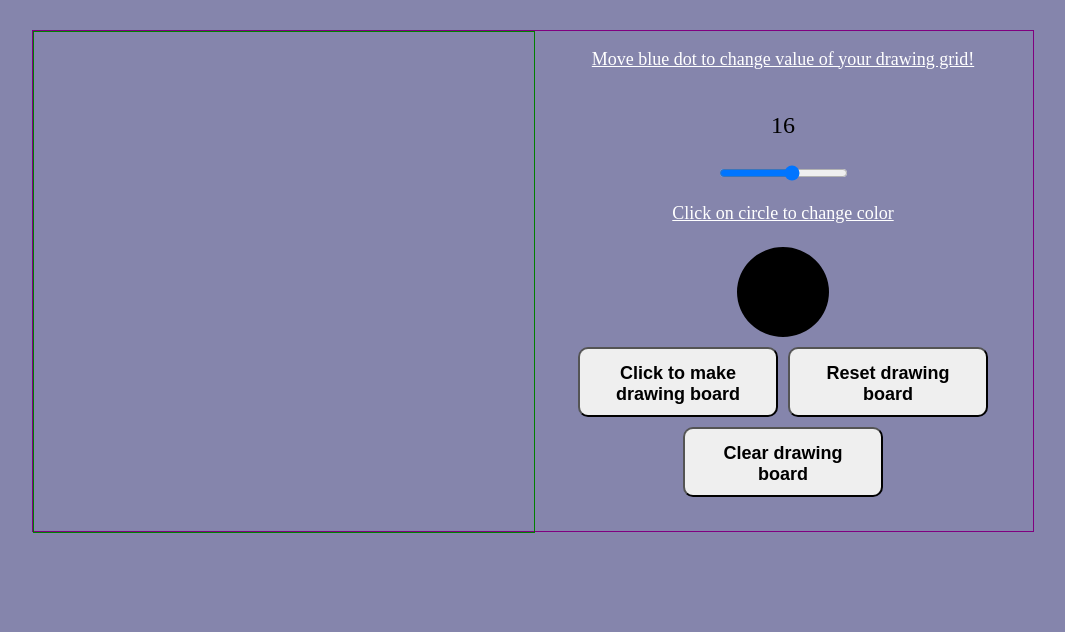
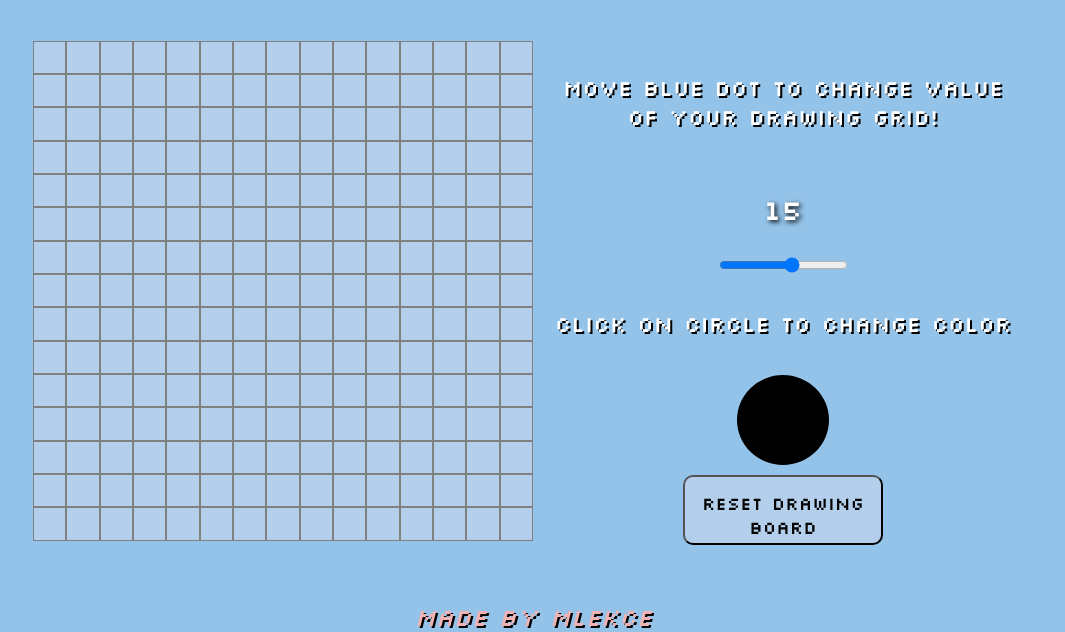
Before and after one commit to Mlekce/etch-a-sketch, a plain HTML site: page index.html in a window 1280 px wide. Shown: the part 180-812 px from the top of the page, without its empty margins (107-1172 px from the left). Drawn offline with Linux system fonts and the light colour scheme.

Commit message:
made gui more polished, app works good now.

```diff
--- a/index.html
+++ b/index.html
@@ -5,8 +5,11 @@
     <meta http-equiv="X-UA-Compatible" content="IE=edge">
     <meta name="viewport" content="width=device-width, initial-scale=1.0">
     <link rel="stylesheet" href="style.css">
+    <link rel="preconnect" href="https://fonts.googleapis.com">
+    <link rel="preconnect" href="https://fonts.gstatic.com" crossorigin>
+    <link href="https://fonts.googleapis.com/css2?family=Roboto&display=swap" rel="stylesheet">
     <script src="script.js" defer></script>
-    <title>Document</title>
+    <title>ETCH-A-SKETCH</title>
 </head>
 <body>
     <div class="main">
@@ -17,20 +20,26 @@
                 </div>
             </div>
             <div class="right-section">
-                <div style="color:white; font-size: 18px;text-decoration: underline;"><p>Move blue dot to change value of your drawing grid!</p></div>
+                <div class="instructions"><p>Move blue dot to change value of your drawing grid!</p></div>
                 <div ><span><p class="display">16</p></span></div>
                 <div><input oninput="displayValue()" onchange="displayValue()" type="range" id="slide" min="1" max="25" value="15"></div>
                 <div style="text-align:center ;">
-                    <div style="color:white; font-size: 18px;text-decoration: underline;"><p>Click on circle to change color</p></div>
+                    <div class="instructions"><p>Click on circle to change color</p></div>
                     <input type="color" id="pallete" onchange="colorsPicker()"></div>
                 <div id="buttons">
+                    <div><button class="reset" onclick="clearBackground()"> Reset drawing board</button></div>
+                   <!--
                     <div><button onclick="createGrid()">Click to make drawing board</button></div>
-                    <div><button class="reset" onclick="clearClass()"> Reset drawing board</button></div>
-                    <div><button class="reset" onclick="clearScreen()"> Clear drawing board</button></div>
+                    <div><button class="reset" onclick="clearScreen()"> Clear drawing board</button></div>-->
                 </div>
             </div>
         </div>
     <div>
-</div>
+        <br>
+        <br>
+        <br>
+    <div class="main madeBy">Made by Mlekce</div>
+
+
 </body>
 </html>
--- a/script.js
+++ b/script.js
@@ -2,8 +2,12 @@ const container = document.querySelector(".container");
 const display = document.querySelector(".display");
 const pallete = document.getElementById("pallete");
 
+displayValue();
+
 function displayValue(){
   display.innerText = document.querySelector('#slide').value;
+  clearScreen();
+  createGrid();
 }
 
 function colorsPicker(){
@@ -38,7 +42,7 @@ function clearScreen(){
   });
 };
 
-function clearClass(){
+function clearBackground(){
   const elements = document.querySelectorAll('.box');
     elements.forEach((element)=>{
     element.style.cssText = 'background-color:rgb(180, 207, 235)';
--- a/style.css
+++ b/style.css
@@ -1,3 +1,4 @@
+@import url('https://fonts.googleapis.com/css2?family=Roboto&family=Silkscreen&display=swap');
 .main {
     display: flex;
     flex-direction: column;
@@ -5,15 +6,20 @@
     justify-content: center;
 }
 .headline{
-    color: white;
+    color: rgb(240, 178, 178);
     font-size: 42px;
     font-weight: bold;
     flex-basis: 100%;
 }
+.madeBy{
+    color: white;
+    font-size: 24px;
+    font-style: italic;
+    color: rgb(240, 178, 178);
+}
 .section {
     display: flex;
     flex-direction: row;
-    border: 1px solid purple;
 }
 .left-section {
     height: 500px;
@@ -23,17 +29,13 @@
     display: flex;
     flex-direction: column;
     align-items: center;
-
     height: 500px;
     width: 500px;
     box-sizing: border-box;
-
 }
 .container {
     height: 500px;
     width: 500px;
-    border: 1px solid rgb(33, 72, 201);
-    border: 1px solid green;
     display: grid;
 }
 .box {
@@ -42,19 +44,21 @@
 
 }
 body {
+    text-shadow: 2px 2px black;
+    font-family: 'Roboto', sans-serif;
+    font-family: 'Silkscreen', cursive;
+    font-size: 400;
     margin: 0;
     padding: 0;
-    background-color: rgb(133, 133, 172);
+    background-color: rgb(148, 195, 233);
+    color: rgb(240, 178, 178);
 }
 .display {
-
-    color: black;
+    color: rgb(255, 255, 255);
     text-align: center;
-    font-size: 24px;
-
-
+    font-size: 28px;
+    text-shadow: 2px 2px 5px black;
 }
-
 #pallete {
     -webkit-appearance:none;
     -moz-appearance: none;
@@ -69,18 +73,28 @@ body {
     border-radius: 50%;
     border: 5px solid black;
 }
-
 button {
+    font-family: 'Silkscreen', cursive;
     padding: 14px;
     height: 70px;
     width: 200px;
     font-size: 18px;
-    font-weight: bold;
+    font-weight: 200;
     margin: 5px;
     border-radius: 10px;
+    background-color: rgb(180, 207, 235);
+    color: rgb(5, 5, 5);
 }
 #buttons {
     justify-content: center;
     display: flex;
     flex-wrap: wrap;
 }
+.instructions {
+    color: white;
+    text-align: center;
+    padding: 10px;
+    font-weight:200;
+    font-size: 22px;
+    text-shadow: 2px 2px black;
+}
```
